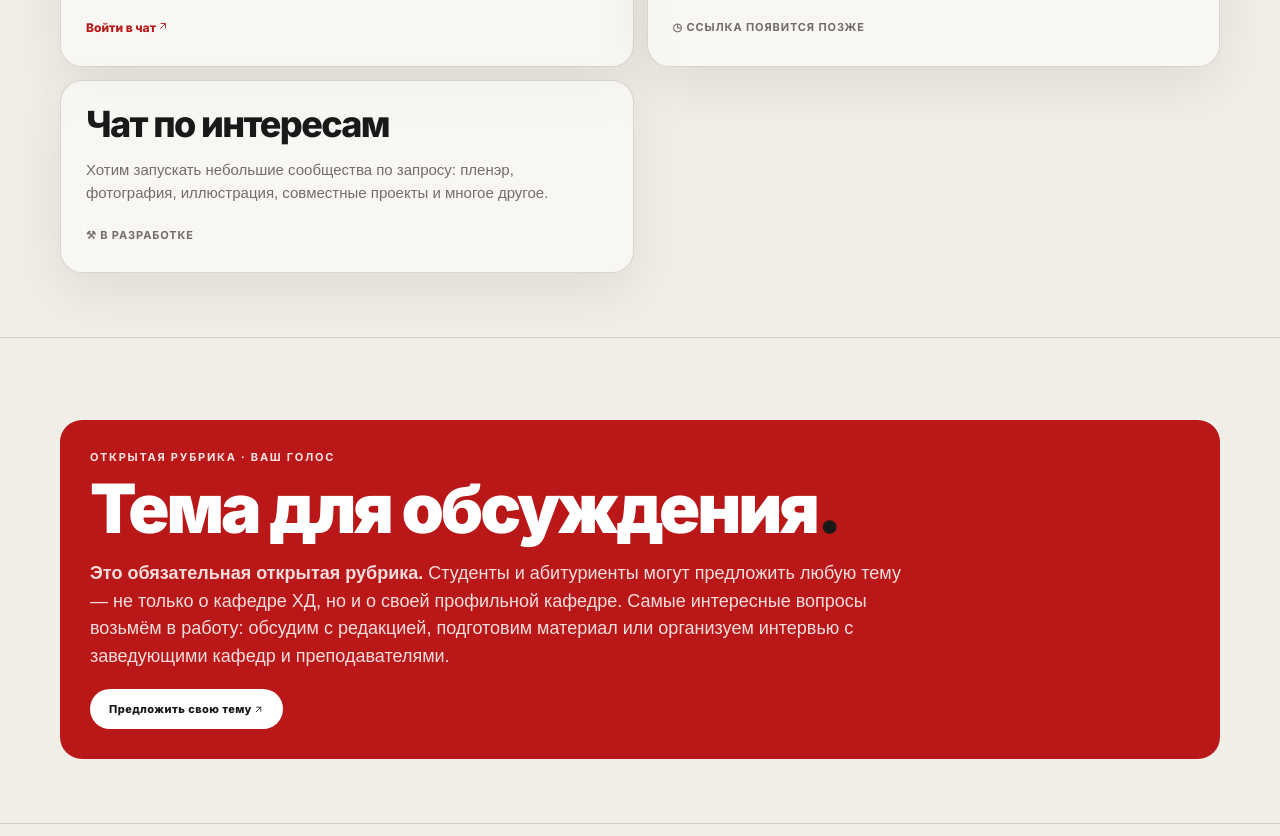
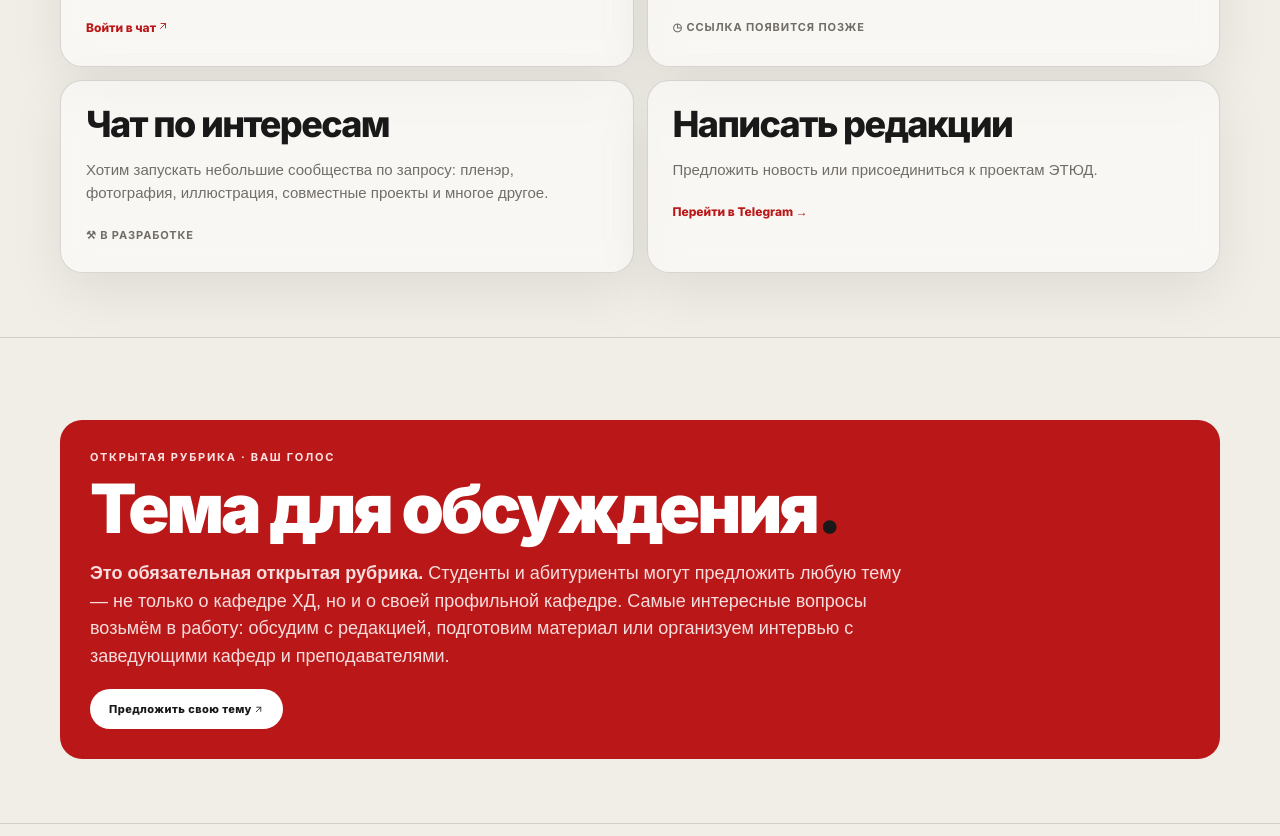
Before and after one commit to Tazhievvva/etude-mhpi, a plain HTML site: page etude_updated/community.html in a window 1280 px wide. Shown: the part 1281-2117 px from the top of the page. Drawn offline with Linux system fonts and the light colour scheme.

Commit message:
Update community.html

```diff
--- a/etude_updated/community.html
+++ b/etude_updated/community.html
@@ -16,6 +16,7 @@
 <div class="board-card glass"><h3>Нужны помощники</h3><p>Для выставок, мероприятий, съёмок и других проектов. Можно присоединиться даже без опыта — задачи найдутся разные.</p><a href="https://t.me/+NvVG2WRpuFw3ZGU6" target="_blank" rel="noopener">Войти в чат <svg class="ui-arrow" viewBox="0 0 24 24" aria-hidden="true" focusable="false"><path d="M7 17 17 7M8 7h9v9" fill="none" stroke="currentColor" stroke-width="1.8" stroke-linecap="round" stroke-linejoin="round"/></svg></a></div>
 <div class="board-card glass"><h3>Нужна натура</h3><p>Объявления о поиске моделей для учебных постановок и творческих занятий.</p><span class="under-construction">◷ Ссылка появится позже</span></div>
 <div class="board-card glass"><h3>Чат по интересам</h3><p>Хотим запускать небольшие сообщества по запросу: пленэр, фотография, иллюстрация, совместные проекты и многое другое.</p><span class="under-construction">⚒ В разработке</span></div>
+<div class="board-card glass"><h3>Написать редакции</h3><p>Предложить новость или присоединиться к проектам ЭТЮД.</p><a href="https://t.me/etude_redakcia_bot" target="_blank" rel="noopener">Перейти в Telegram →</a></div>
 </div></div></section>
 <section class="section"><div class="wrap"><div class="topic-box"><div class="kicker" style="color:#ffe2e2">Открытая рубрика · Ваш голос</div><h2>Тема для обсуждения<span style="color:#191919">.</span></h2><p><b>Это обязательная открытая рубрика.</b> Студенты и абитуриенты могут предложить любую тему — не только о кафедре ХД, но и о своей профильной кафедре. Самые интересные вопросы возьмём в работу: обсудим с редакцией, подготовим материал или организуем интервью с заведующими кафедр и преподавателями.</p><a class="button" href="contacts.html#editor">Предложить свою тему <svg class="ui-arrow" viewBox="0 0 24 24" aria-hidden="true" focusable="false"><path d="M7 17 17 7M8 7h9v9" fill="none" stroke="currentColor" stroke-width="1.8" stroke-linecap="round" stroke-linejoin="round"/></svg></a></div></div></section>
 </main>
```
